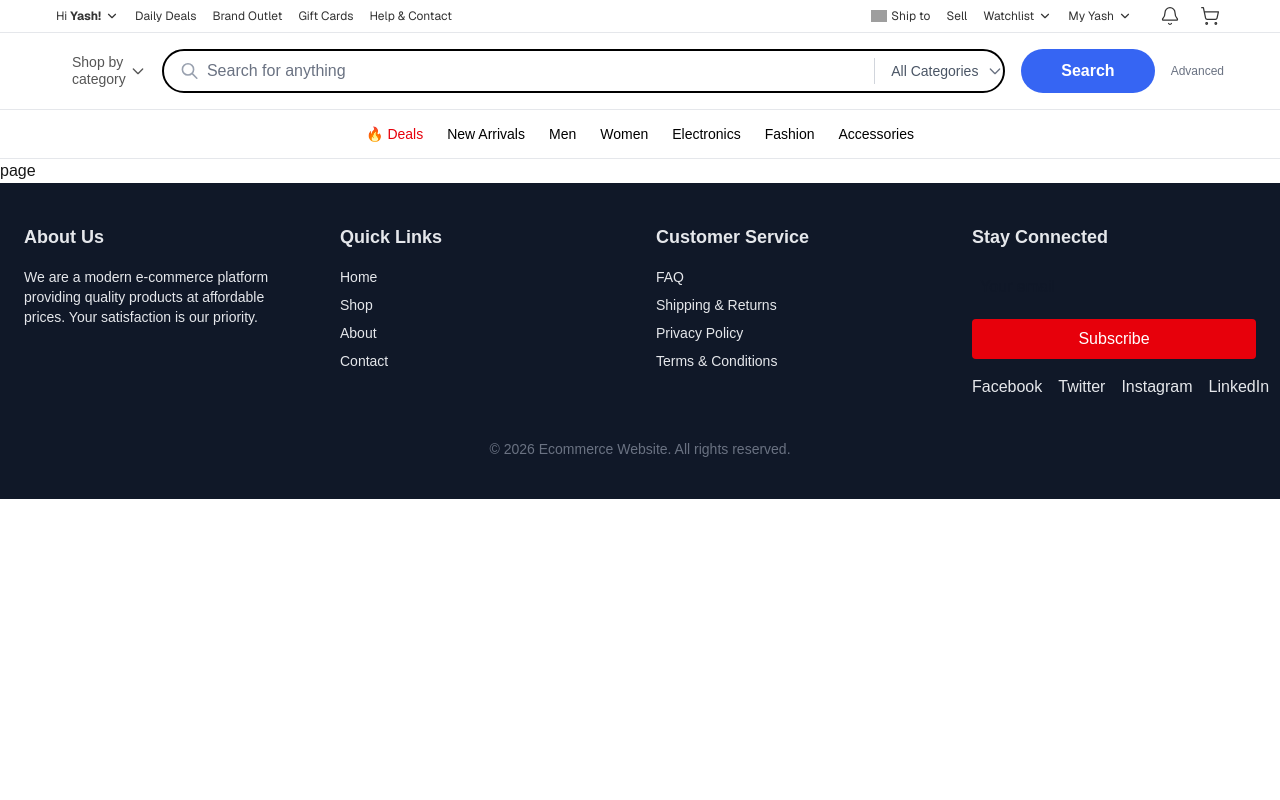
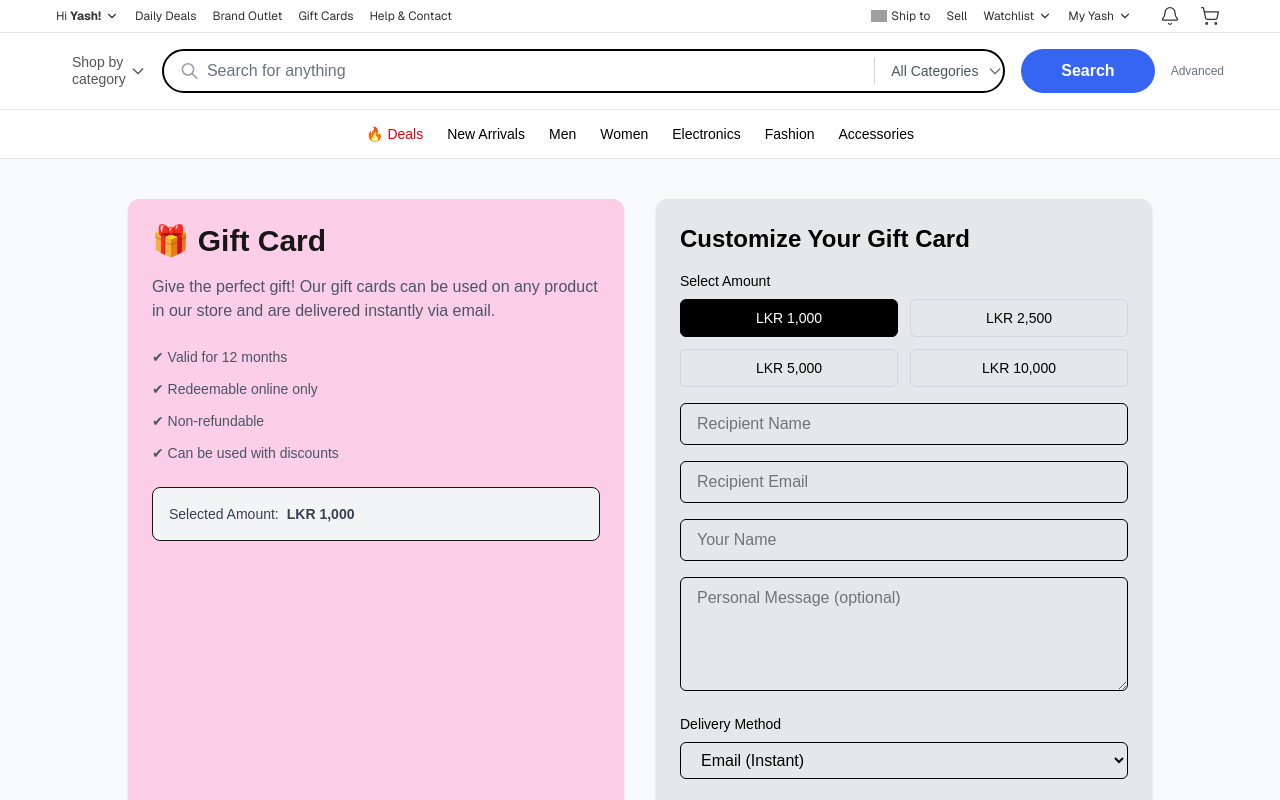
Before and after one commit to yasarahasini/Ecommerce-website, a Next.js app in the folder frontend/: page /giftcards in a window 1280 px wide. Shown: the top 800 px of the page. Built offline with nearby package versions, Linux system fonts and the light colour scheme; grey boxes are pictures that could not be loaded.

Commit message:
update help and contact page

```diff
--- a/frontend/app/(user)/giftcards/page.tsx
+++ b/frontend/app/(user)/giftcards/page.tsx
@@ -1,9 +1,112 @@
-import React from 'react'
+"use client";
 
-const page = () => {
+import React, { useState } from "react";
+
+const giftAmounts = [1000, 2500, 5000, 10000];
+
+const GiftCardPage: React.FC = () => {
+  const [amount, setAmount] = useState<number>(giftAmounts[0]);
+
   return (
-    <div>page</div>
-  )
-}
+    <div className="min-h-screen bg-gray-50 py-10 px-4">
+      <div className="max-w-5xl mx-auto grid md:grid-cols-2 gap-8">
 
-export default page
+
+        <div className="bg-pink-200 rounded-xl shadow p-6">
+          <h1 className="text-3xl font-semibold mb-4">🎁 Gift Card</h1>
+          <p className="text-gray-600 mb-6">
+            Give the perfect gift! Our gift cards can be used on any product
+            in our store and are delivered instantly via email.
+          </p>
+
+          <ul className="space-y-3 text-sm text-gray-600">
+            <li>✔ Valid for 12 months</li>
+            <li>✔ Redeemable online only</li>
+            <li>✔ Non-refundable</li>
+            <li>✔ Can be used with discounts</li>
+          </ul>
+
+          <div className="mt-6 p-4 border rounded-lg bg-gray-100">
+            <p className="text-sm text-gray-700">
+              Selected Amount:
+              <span className="font-semibold ml-2">
+                LKR {amount.toLocaleString()}
+              </span>
+            </p>
+          </div>
+        </div>
+
+        <div className="bg-gray-200 text-black  rounded-xl shadow p-6">
+          <h2 className="text-2xl font-semibold mb-4">Customize Your Gift Card</h2>
+
+          {/* AMOUNT */}
+          <div className="mb-4">
+            <label className="block text-sm font-medium mb-2">
+              Select Amount
+            </label>
+            <div className="grid grid-cols-2 gap-3">
+              {giftAmounts.map((value) => (
+                <button
+                  key={value}
+                  onClick={() => setAmount(value)}
+                  className={`border rounded-md py-2 text-sm font-medium ${
+                    amount === value
+                      ? "border-black bg-black text-white"
+                      : "border-gray-300 hover:border-black"
+                  }`}
+                >
+                  LKR {value.toLocaleString()}
+                </button>
+              ))}
+            </div>
+          </div>
+
+          {/* RECIPIENT */}
+          <div className="space-y-4">
+            <input
+              type="text"
+              placeholder="Recipient Name"
+              className="w-full border rounded-md px-4 py-2 focus:ring-2 focus:ring-black outline-none"
+            />
+
+            <input
+              type="email"
+              placeholder="Recipient Email"
+              className="w-full border rounded-md px-4 py-2 focus:ring-2 focus:ring-black outline-none"
+            />
+
+            <input
+              type="text"
+              placeholder="Your Name"
+              className="w-full border rounded-md px-4 py-2 focus:ring-2 focus:ring-black outline-none"
+            />
+
+            <textarea
+              placeholder="Personal Message (optional)"
+              rows={4}
+              className="w-full border rounded-md px-4 py-2 focus:ring-2 focus:ring-black outline-none"
+            />
+          </div>
+
+          {/* DELIVERY */}
+          <div className="mt-4">
+            <label className="block text-sm font-medium mb-2">
+              Delivery Method
+            </label>
+            <select className="w-full border rounded-md px-4 py-2">
+              <option>Email (Instant)</option>
+              <option>Schedule for later</option>
+            </select>
+          </div>
+
+          {/* BUTTON */}
+          <button className="mt-6 w-full bg-black text-white py-3 rounded-md hover:bg-gray-800 transition">
+            Add Gift Card to Cart
+          </button>
+        </div>
+      </div>
+    </div>
+  );
+};
+
+export default GiftCardPage;
--- a/frontend/app/(user)/help/page.tsx
+++ b/frontend/app/(user)/help/page.tsx
@@ -4,11 +4,11 @@ import React from "react";
 
 const HelpContactPage: React.FC = () => {
   return (
-    <div className="min-h-screen bg-gray-50 py-10 px-4">
+    <div className="min-h-screen text-black  bg-gray-50 py-10 px-4">
       <div className="max-w-6xl mx-auto grid md:grid-cols-2 gap-8">
 
 
-        <div className="bg-white rounded-xl shadow p-6">
+        <div className="bg-white text-blue-600 rounded-xl shadow p-6">
           <h2 className="text-2xl font-semibold mb-4">Help & Support</h2>
 
           <div className="space-y-4 text-sm text-gray-600">
@@ -55,7 +55,7 @@ const HelpContactPage: React.FC = () => {
         </div>
 
 
-        <div className="bg-white rounded-xl shadow p-6">
+        <div className="bg-white text-blue-500 rounded-xl shadow p-6">
           <h2 className="text-2xl font-semibold mb-4">Contact Us</h2>
 
           <form className="space-y-4">
```
